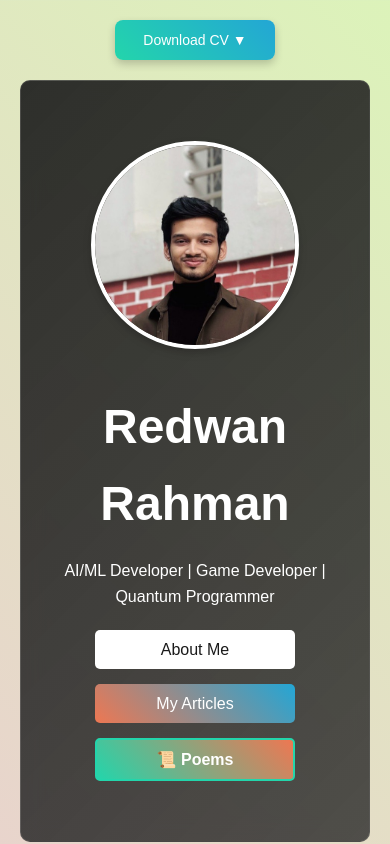
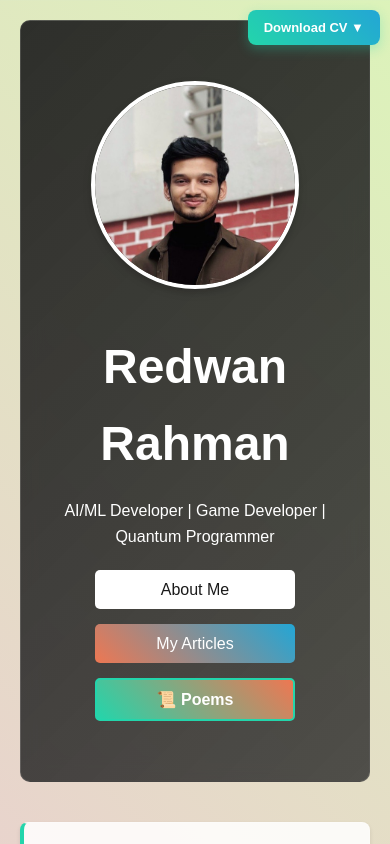
Before and after one commit to Red1-Rahman/Redwan-Rahman-Portfolio, a React (Create React App) app: page / in a window 390 px wide. Shown: the top 844 px of the page. Built offline with nearby package versions, Linux system fonts and the light colour scheme.

Commit message:
CV V7 App.css

```diff
--- a/src/App.css
+++ b/src/App.css
@@ -83,46 +83,57 @@
   margin-bottom: 10px;
 }
 
-/* CV Dropdown Styles */
+/* Enhanced CV Dropdown Styles */
 .cv-dropdown-container {
   position: fixed;
-  top: 30px;
-  left: 30px;
+  top: 20px;
+  right: 20px;
   z-index: 1001;
+  font-family: 'Arial', sans-serif;
 }
 
 .cv-dropdown-button {
   background: linear-gradient(45deg, #23d5ab, #23a6d5);
   color: white;
   border: none;
-  padding: 12px 20px;
+  padding: 14px 24px;
   border-radius: 8px;
   cursor: pointer;
-  font-size: 14px;
-  font-weight: 500;
+  font-size: 16px;
+  font-weight: 600;
   transition: all 0.3s ease;
-  box-shadow: 0 4px 8px rgba(0, 0, 0, 0.2);
-  min-width: 140px;
+  box-shadow: 0 4px 12px rgba(35, 213, 171, 0.3);
+  min-width: 160px;
   text-align: center;
+  display: flex;
+  align-items: center;
+  justify-content: center;
+  gap: 8px;
+  position: relative;
 }
 
 .cv-dropdown-button:hover {
   background: linear-gradient(45deg, #1fb896, #1e8bb3);
   transform: translateY(-2px);
-  box-shadow: 0 6px 12px rgba(0, 0, 0, 0.3);
+  box-shadow: 0 6px 16px rgba(35, 213, 171, 0.4);
+}
+
+.cv-dropdown-button:active {
+  transform: translateY(0);
 }
 
 .cv-dropdown-menu {
   position: absolute;
   top: 100%;
-  left: 0;
+  right: 0;
   background: white;
   border-radius: 8px;
-  box-shadow: 0 8px 16px rgba(0, 0, 0, 0.2);
-  min-width: 180px;
+  box-shadow: 0 8px 24px rgba(0, 0, 0, 0.15);
+  min-width: 200px;
   overflow: hidden;
-  margin-top: 5px;
+  margin-top: 8px;
   animation: dropdownSlide 0.3s ease;
+  border: 1px solid rgba(0, 0, 0, 0.1);
 }
 
 @keyframes dropdownSlide {
@@ -139,15 +150,16 @@
 .cv-dropdown-item {
   display: block;
   width: 100%;
-  padding: 12px 16px;
+  padding: 14px 18px;
   background: none;
   border: none;
   text-align: left;
   cursor: pointer;
   font-size: 14px;
   color: #333;
-  transition: background-color 0.2s ease;
-  border-bottom: 1px solid #eee;
+  transition: all 0.2s ease;
+  border-bottom: 1px solid #f0f0f0;
+  font-weight: 500;
 }
 
 .cv-dropdown-item:last-child {
@@ -155,8 +167,13 @@
 }
 
 .cv-dropdown-item:hover {
-  background-color: #f5f5f5;
-  color: #23a6d5;
+  background: linear-gradient(45deg, #23d5ab, #23a6d5);
+  color: white;
+  transform: translateX(4px);
+}
+
+.cv-dropdown-item:active {
+  transform: translateX(2px);
 }
 
 /* Message Overlay Styles */
@@ -166,7 +183,7 @@
   left: 0;
   right: 0;
   bottom: 0;
-  background: rgba(0, 0, 0, 0.5);
+  background: rgba(0, 0, 0, 0.6);
   display: flex;
   justify-content: center;
   align-items: center;
@@ -176,14 +193,15 @@
 
 .message-content {
   background: white;
-  padding: 20px 40px;
-  border-radius: 10px;
-  box-shadow: 0 10px 25px rgba(0, 0, 0, 0.3);
+  padding: 30px 50px;
+  border-radius: 12px;
+  box-shadow: 0 15px 35px rgba(0, 0, 0, 0.3);
   color: #333;
   font-size: 18px;
-  font-weight: 500;
+  font-weight: 600;
   text-align: center;
   animation: slideIn 0.3s ease;
+  border: 1px solid rgba(0, 0, 0, 0.1);
 }
 
 @keyframes fadeIn {
@@ -326,7 +344,32 @@ li:hover {
   flex-wrap: wrap;
 }
 
-  /* Mobile view adjustments */
+/* Mobile view adjustments */
+@media (max-width: 768px) {
+  .cv-dropdown-container {
+    position: fixed;
+    top: 10px;
+    right: 10px;
+    z-index: 1001;
+  }
+
+  .cv-dropdown-button {
+    padding: 12px 20px;
+    font-size: 14px;
+    min-width: 140px;
+  }
+
+  .cv-dropdown-menu {
+    min-width: 180px;
+  }
+
+  .message-content {
+    padding: 20px 30px;
+    font-size: 16px;
+    margin: 20px;
+  }
+}
+
 @media (max-width: 480px) {
   .footer {
     flex-direction: column;
@@ -339,14 +382,15 @@ li:hover {
   }
 
   .cv-dropdown-container {
-    position: static;
-    display: flex;
-    justify-content: center;
-    margin-bottom: 20px;
+    position: fixed;
+    top: 10px;
+    right: 10px;
   }
 
   .cv-dropdown-button {
-    min-width: 160px;
+    min-width: 120px;
+    padding: 10px 16px;
+    font-size: 13px;
   }
 
   .cv-dropdown-menu {
@@ -390,7 +434,6 @@ li:hover {
 body {
   margin: 0;
   font-family: 'Arial', sans-serif;
-
   background: linear-gradient(45deg,
       hsla(200, 70%, 80%, 0.8),
       hsla(320, 70%, 80%, 0.8),
@@ -472,7 +515,6 @@ body {
   position: relative;
   overflow: hidden;
   z-index: 1;
-  /* Fixed sizing properties */
   min-width: 120px;
   text-align: center;
   box-sizing: border-box;
@@ -534,7 +576,6 @@ body {
   border: 2px solid #23d5ab;
 }
 
-
 /* Mobile responsiveness for hero buttons */
 @media (max-width: 480px) {
   .hero-buttons {
```
